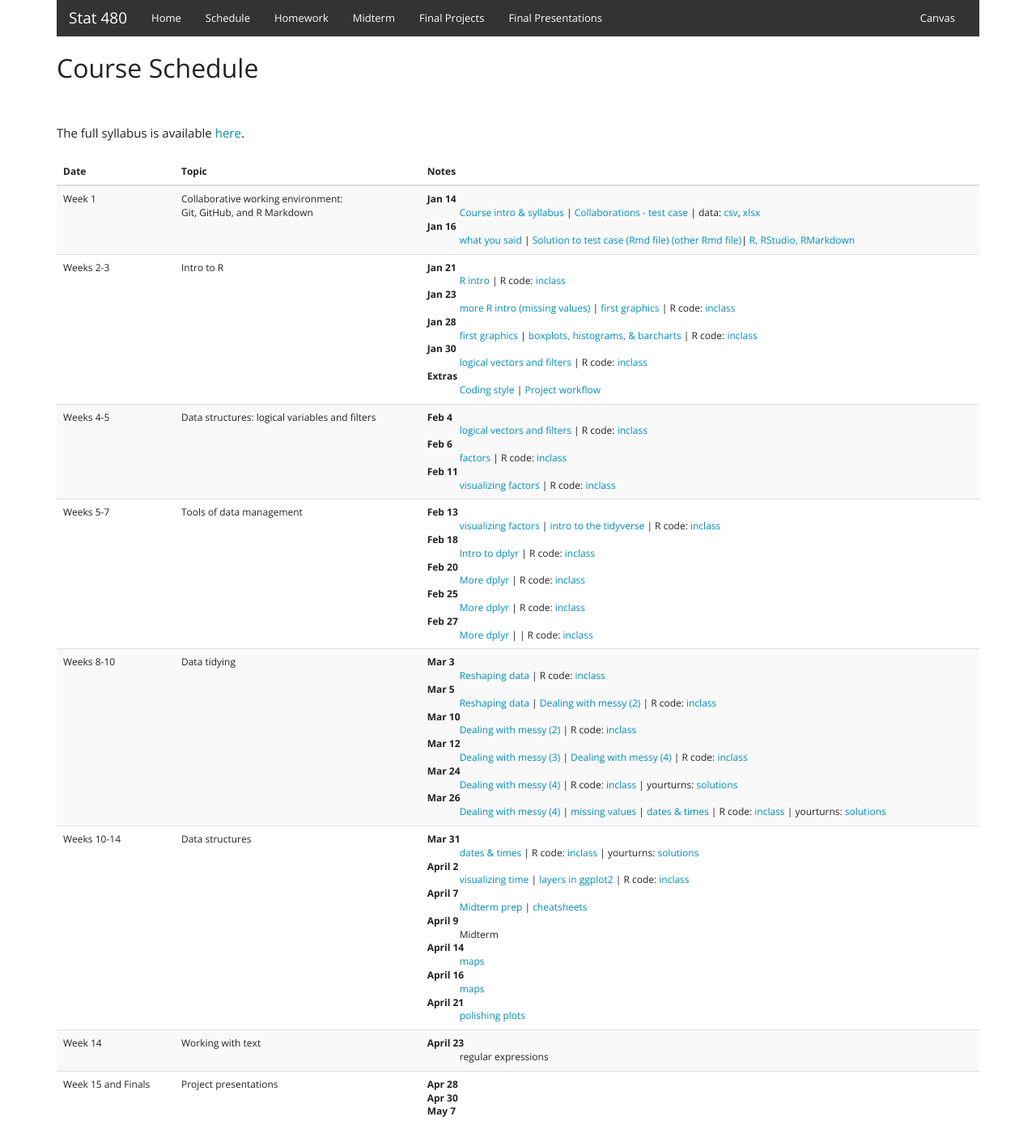
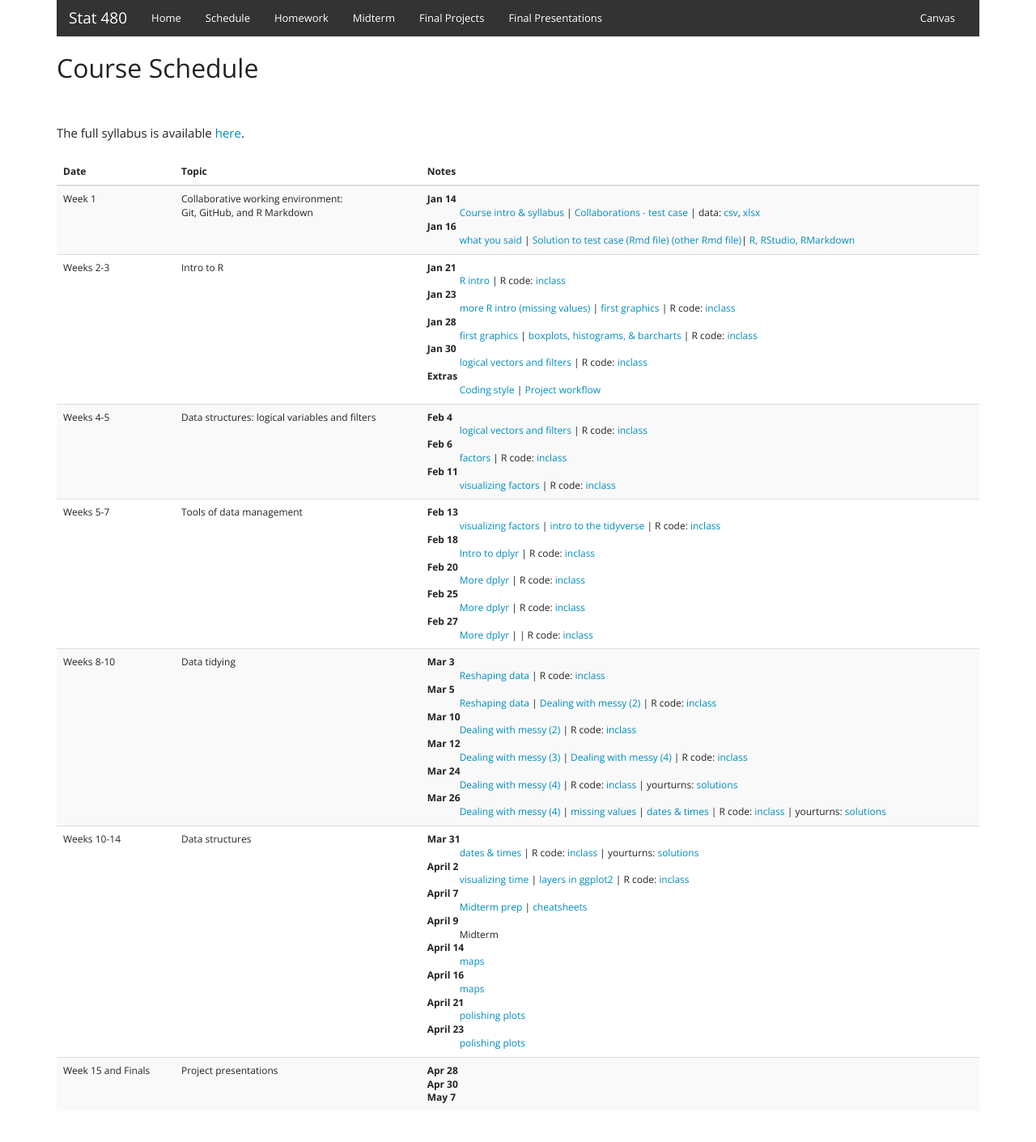
Before and after one commit to Stat480-at-ISU/Stat480-at-ISU.github.io, a Jekyll site: the page built from schedule.html, in a window 1280 px wide. Shown: the whole page at 81% size. Built offline with Jekyll 4.4.1, drawn with Linux system fonts in a browser that asks for light colours.

Commit message:
update sched

```diff
--- a/schedule.html
+++ b/schedule.html
@@ -139,20 +139,12 @@ The full syllabus is available <a href="syllabus.pdf" target=_blank>here</a>.
           <dd><a href="../materials-2020/04_data-structures/04_maps.html" target=_blank>maps</a></dd>
           <dt>April 21</dt>
           <dd><a href="../materials-2020/05_plot-elements/01_polishing-plots.html" target=_blank>polishing plots</a></dd>
+          <dt>April 23</dt>
+          <dd><a href="../materials-2020/05_plot-elements/01_polishing-plots.html" target=_blank>polishing plots</a></dd>
           </dl>
         </td>
       </tr>
 
-      <tr>
-        <td>Week 14</td>
-        <td>Working with text</td>
-        <td>
-          <dl>
-          <dt>April 23</dt>
-          <dd>regular expressions</dd>
-          </dl>
-        </td>
-      </tr>
 
       <tr>
         <td>Week 15 and Finals</td>
```
Also changed, not shown: 1 other file.
